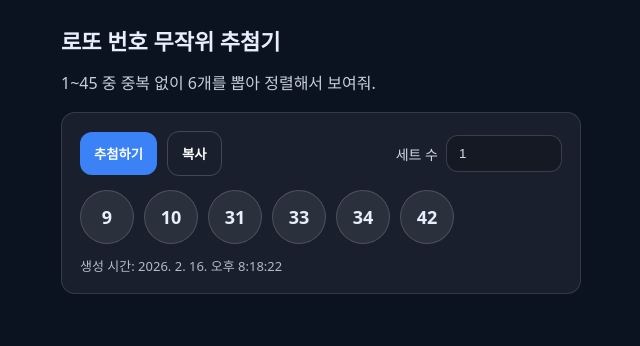
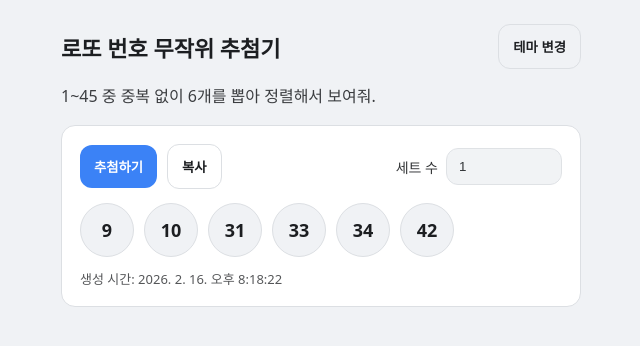
Before and after one commit to minsukimee/Product-Builder, a plain HTML site: page index.html in a window 1280 px wide. Shown: the whole page, without its empty margins (319-959 px from the left). Drawn offline with Linux system fonts and the light colour scheme.

Commit message:
Add dark/light mode toggle

```diff
--- a/index.html
+++ b/index.html
@@ -1,34 +1,81 @@
 <!doctype html>
-<html lang="ko">
+<html lang="ko" data-theme="dark">
 <head>
   <meta charset="utf-8" />
   <meta name="viewport" content="width=device-width, initial-scale=1" />
   <title>로또 번호 추첨기</title>
   <style>
-    body { font-family: system-ui, -apple-system, Segoe UI, Roboto, sans-serif; margin: 0; padding: 24px; background: #0b1220; color: #e8eefc; }
+    :root {
+      --bg-color: #0b1220;
+      --text-color: #e8eefc;
+      --card-bg: rgba(255,255,255,0.06);
+      --card-border: rgba(255,255,255,0.12);
+      --btn-secondary-bg: transparent;
+      --btn-secondary-border: rgba(255,255,255,0.18);
+      --ball-bg: rgba(255,255,255,0.08);
+      --ball-border: rgba(255,255,255,0.16);
+      --input-bg: rgba(0,0,0,0.2);
+      --input-border: rgba(255,255,255,0.18);
+      --input-text-color: #e8eefc;
+    }
+
+    [data-theme="light"] {
+      --bg-color: #f0f2f5;
+      --text-color: #1c1e21;
+      --card-bg: #ffffff;
+      --card-border: #dcdfe3;
+      --btn-secondary-bg: transparent;
+      --btn-secondary-border: #dcdfe3;
+      --ball-bg: #f0f2f5;
+      --ball-border: #dcdfe3;
+      --input-bg: #f0f2f5;
+      --input-border: #dcdfe3;
+      --input-text-color: #1c1e21;
+    }
+
+    body {
+      font-family: system-ui, -apple-system, Segoe UI, Roboto, sans-serif;
+      margin: 0;
+      padding: 24px;
+      background: var(--bg-color);
+      color: var(--text-color);
+      transition: background 0.2s, color 0.2s;
+    }
     .wrap { max-width: 520px; margin: 0 auto; }
     h1 { font-size: 22px; margin: 0 0 14px; }
     p { opacity: 0.85; margin: 0 0 18px; }
-    .card { background: rgba(255,255,255,0.06); border: 1px solid rgba(255,255,255,0.12); border-radius: 14px; padding: 18px; }
+    .card {
+      background: var(--card-bg);
+      border: 1px solid var(--card-border);
+      border-radius: 14px;
+      padding: 18px;
+      transition: background 0.2s, border 0.2s;
+    }
     .row { display: flex; gap: 10px; flex-wrap: wrap; align-items: center; }
     button {
       appearance: none; border: 0; border-radius: 12px; padding: 12px 14px;
       background: #3b82f6; color: white; font-weight: 700; cursor: pointer;
     }
     button:active { transform: translateY(1px); }
-    .btn2 { background: transparent; border: 1px solid rgba(255,255,255,0.18); }
+    .btn2 {
+      background: var(--btn-secondary-bg);
+      border: 1px solid var(--btn-secondary-border);
+      color: var(--text-color);
+    }
     .balls { display: flex; gap: 10px; flex-wrap: wrap; margin-top: 14px; }
     .ball {
       width: 52px; height: 52px; border-radius: 999px;
       display: grid; place-items: center; font-weight: 800; font-size: 18px;
-      background: rgba(255,255,255,0.08);
-      border: 1px solid rgba(255,255,255,0.16);
+      background: var(--ball-bg);
+      border: 1px solid var(--ball-border);
+      transition: background 0.2s, border 0.2s;
     }
     .meta { margin-top: 12px; font-size: 13px; opacity: 0.75; }
     input[type="number"]{
       width: 90px; padding: 10px 12px; border-radius: 12px;
-      border: 1px solid rgba(255,255,255,0.18);
-      background: rgba(0,0,0,0.2); color: #e8eefc;
+      border: 1px solid var(--input-border);
+      background: var(--input-bg);
+      color: var(--input-text-color);
       outline: none;
     }
     label { font-size: 14px; opacity: 0.9; }
@@ -36,7 +83,10 @@
 </head>
 <body>
   <div class="wrap">
-    <h1>로또 번호 무작위 추첨기</h1>
+    <div class="row" style="margin-bottom:14px;">
+      <h1 style="margin:0;">로또 번호 무작위 추첨기</h1>
+      <button id="themeToggle" class="btn2" style="margin-left: auto;">테마 변경</button>
+    </div>
     <p>1~45 중 중복 없이 6개를 뽑아 정렬해서 보여줘.</p>
 
     <div class="card">
@@ -56,43 +106,58 @@
   </div>
 
   <script>
-    // 1~45에서 6개 뽑기 (중복 X)
+    // Theme switcher
+    const themeToggle = document.getElementById('themeToggle');
+    const htmlEl = document.documentElement;
+
+    const applyTheme = (theme) => {
+      htmlEl.dataset.theme = theme;
+      localStorage.setItem('theme', theme);
+    };
+
+    themeToggle.addEventListener('click', () => {
+      const currentTheme = htmlEl.dataset.theme === 'dark' ? 'light' : 'dark';
+      applyTheme(currentTheme);
+    });
+
+    // Apply saved theme or system preference on load
+    const savedTheme = localStorage.getItem('theme');
+    const prefersDark = window.matchMedia('(prefers-color-scheme: dark)').matches;
+    if (savedTheme) {
+      applyTheme(savedTheme);
+    } else {
+      applyTheme(prefersDark ? 'dark' : 'light');
+    }
+
+    // Lotto logic
     function drawLotto() {
       const nums = Array.from({ length: 45 }, (_, i) => i + 1);
-
-      // Fisher–Yates shuffle
       for (let i = nums.length - 1; i > 0; i--) {
         const j = Math.floor(Math.random() * (i + 1));
         [nums[i], nums[j]] = [nums[j], nums[i]];
       }
-
       return nums.slice(0, 6).sort((a, b) => a - b);
     }
 
     function renderSets(sets) {
       const area = document.getElementById("resultArea");
       area.innerHTML = "";
-
       sets.forEach((set, idx) => {
         const wrapper = document.createElement("div");
         wrapper.style.marginTop = "14px";
-
         const title = document.createElement("div");
         title.style.fontWeight = "700";
         title.style.opacity = "0.9";
         title.textContent = sets.length > 1 ? `세트 ${idx + 1}` : "";
         if (title.textContent) wrapper.appendChild(title);
-
         const balls = document.createElement("div");
         balls.className = "balls";
-
         set.forEach(n => {
           const b = document.createElement("div");
           b.className = "ball";
           b.textContent = n;
           balls.appendChild(b);
         });
-
         wrapper.appendChild(balls);
         area.appendChild(wrapper);
       });
@@ -107,23 +172,18 @@
     document.getElementById("drawBtn").addEventListener("click", () => {
       const count = Math.max(1, Math.min(20, Number(document.getElementById("setCount").value || 1)));
       lastSets = Array.from({ length: count }, drawLotto);
-
       renderSets(lastSets);
-
       const now = new Date();
-      document.getElementById("meta").textContent =
-        `생성 시간: ${now.toLocaleString("ko-KR")}`;
+      document.getElementById("meta").textContent = `생성 시간: ${now.toLocaleString("ko-KR")}`;
     });
 
     document.getElementById("copyBtn").addEventListener("click", async () => {
       if (!lastSets.length) return;
-
       const text = getAllText(lastSets);
       try {
         await navigator.clipboard.writeText(text);
         document.getElementById("meta").textContent = "클립보드에 복사 완료!";
       } catch {
-        // 일부 브라우저에서 clipboard 권한 문제가 있으면 fallback
         const ta = document.createElement("textarea");
         ta.value = text;
         document.body.appendChild(ta);
@@ -134,7 +194,6 @@
       }
     });
 
-    // 처음 로드시 1번 자동 추첨
     document.getElementById("drawBtn").click();
   </script>
 </body>
```
